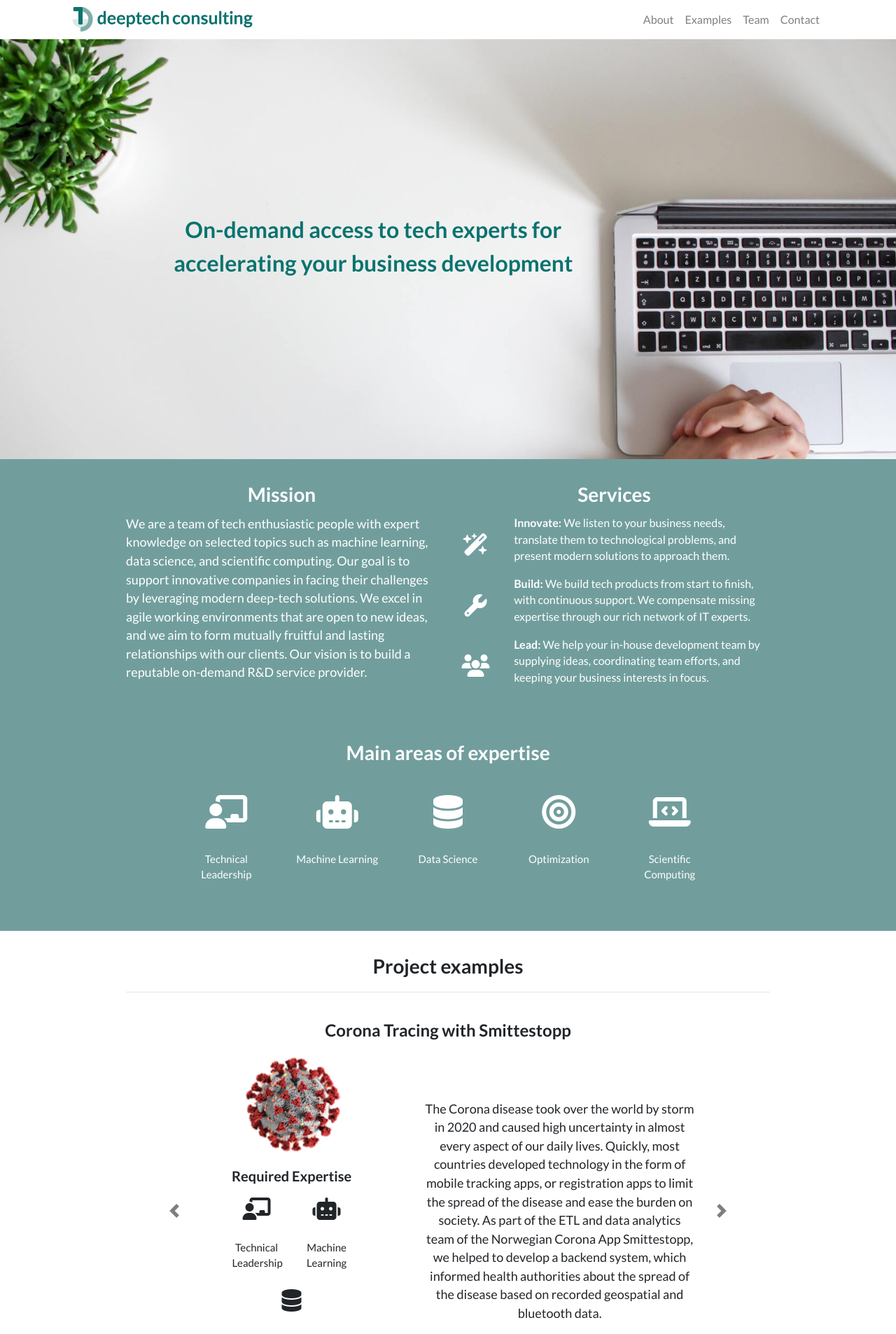
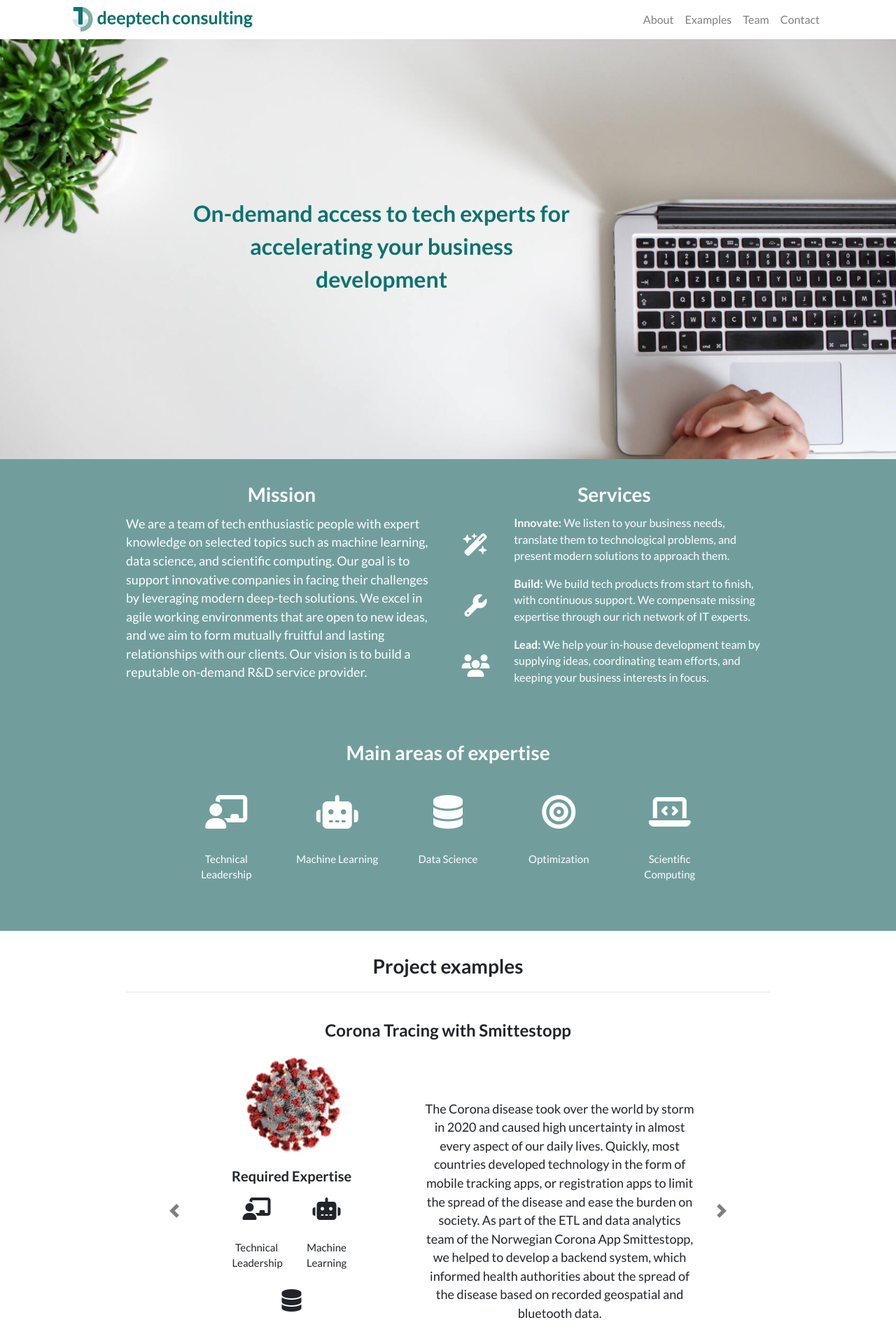
Before and after one commit to deeptechconsulting/deeptechconsulting.github.io, a Jekyll site: the page built from index.html, in a window 1280 px wide. Shown: the top 1906 px of the page at 70% size. Built offline with Jekyll 4.4.1, drawn with Linux system fonts in a browser that asks for light colours; nearby versions of some CDN libraries.

Commit message:
adjustment

```diff
--- a/_layouts/main.html
+++ b/_layouts/main.html
@@ -2,7 +2,7 @@
 layout: wrapper
 ---
 <section id="banner" class="vcenter" style="display:flex; align-items:center;">
-  <div class="container-fluid headline">
+  <div class="container headline">
     <div class="row vcenter">
       <div class="col-12 col-sm-8 col-md-6 offset-sm-1 offset-md-2">
           <div class="text-center">
```
